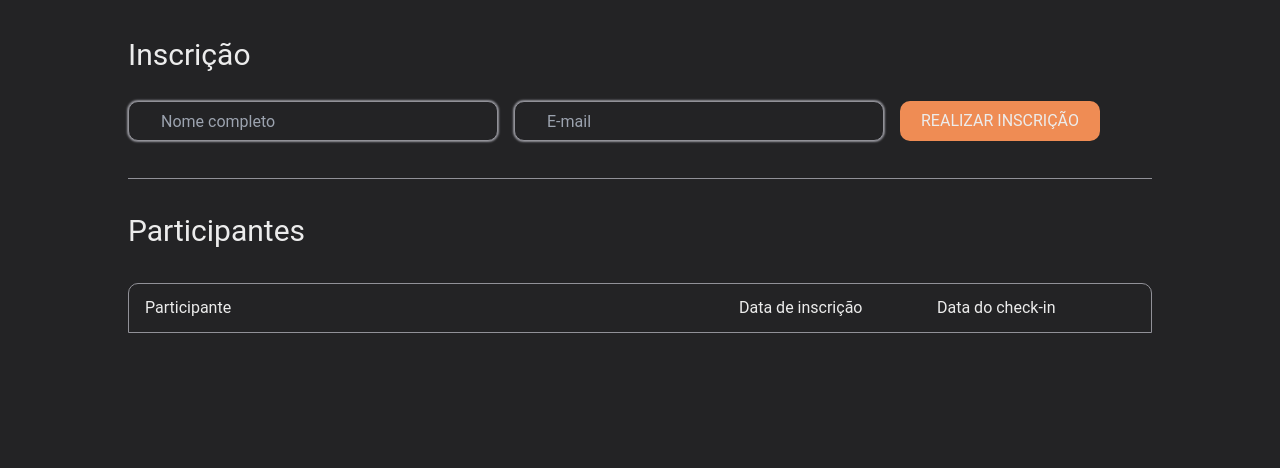
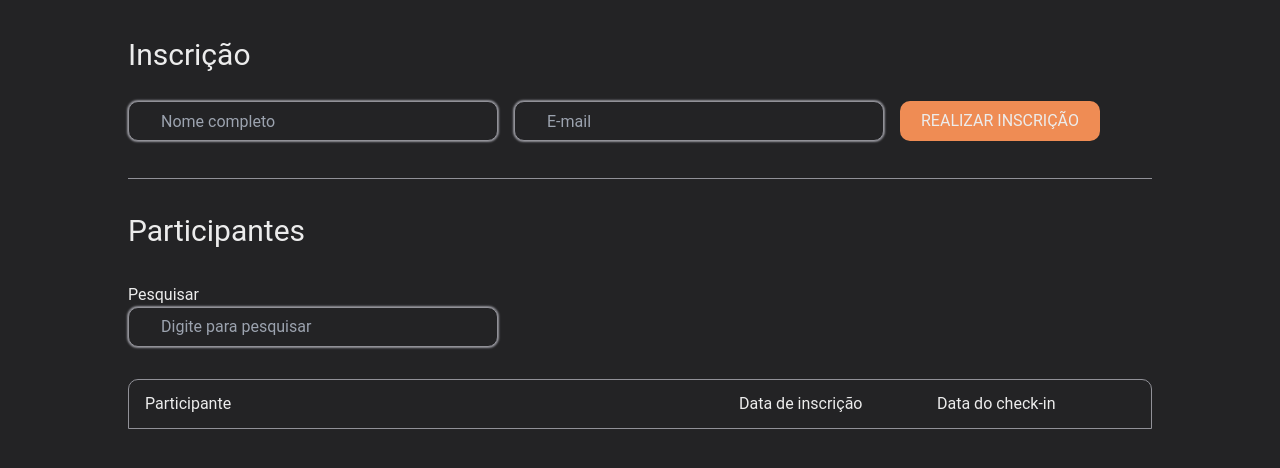
Before and after one commit to beatrizac03/react-subscriptionform, a React (Vite) app: page / in a window 1280 px wide. Shown: the top 468 px of the page. Built offline with nearby package versions, Linux system fonts and the light colour scheme.

Commit message:
feat: adding css

```diff
--- /dev/null
+++ b/src/components/search/Search.jsx
@@ -0,0 +1,15 @@
+import { useState } from "react"
+
+function Search() {
+
+    const [search, setSearch] = useState('')
+
+  return (
+    <div className="search">
+        <h2>Pesquisar</h2>
+        <input type="text" value={search} onChange={ (e) => setSearch(e.target.value) } placeholder="Digite para pesquisar"/>
+    </div>
+  )
+}
+
+export default Search
--- a/src/components/table/Table.jsx
+++ b/src/components/table/Table.jsx
@@ -1,6 +1,8 @@
 /* eslint-disable react/prop-types */
 import { useState } from 'react'
 import './Table.css'
+import Search from '../search/Search';
+
 
 // eslint-disable-next-line react/prop-types
 function Table( { participantsList, setParticipantsList } ) {
@@ -11,12 +13,12 @@ function Table( { participantsList, setParticipantsList } ) {
     function confirmCheckIn(each) {
         const updatedParticipantsList = participantsList.map(participant => {
             if (participant.id === each.id) {
-                return { ...participant, isCheckedIn: true };
+                return { ...participant, isCheckedIn: true }
             }
-            return participant;
+            return participant
         });
 
-        setParticipantsList(updatedParticipantsList);
+        setParticipantsList(updatedParticipantsList)
     }
 
     return (
@@ -24,6 +26,9 @@ function Table( { participantsList, setParticipantsList } ) {
             <div className="titleTable">
                 <p>Participantes</p>
             </div>
+
+            <Search />
+
             <div className="contTHeadTbody">
                 <div className="headerTHead">
                     <div className="eachHeaderTitle participantHT">
@@ -37,7 +42,7 @@ function Table( { participantsList, setParticipantsList } ) {
                     </div>
                 </div>
                 <div className="tbodyCont w-full h-auto">
-                    {participantsList.map( (each) => {
+                {participantsList.map( (each) => {
                         return (
                             <div key={each.id}
                             className="cont-eachparticipant w-full h-16 flex border-solid pl-4 border-neutral-500 border-b-2 border-r-2 border-l-2">
@@ -49,11 +54,12 @@ function Table( { participantsList, setParticipantsList } ) {
                                     <p className="h-1/2">há {Math.floor(Math.random() * 60) + 1} minutos</p>
                                 </div>
                                 <div className="cont-checkindate w-1/5">
-                                    <span value={confirmCheckInSpan} onClick={ () => confirmCheckIn(each)}>{each.isCheckedIn ? 'Confirmado' : 'Confirmar check-in'}</span>
+                                    <span value={confirmCheckInSpan} onClick={ () => confirmCheckIn(each)}>{each.isCheckedIn ? 'Confirmado!' : 'Confirmar check-in'}</span>
                                 </div>
                             </div>
                         )
                     })}
+
                 </div>
             </div>
         </div>
```
Also changed, not shown: src/components/search/Search.css (added).
